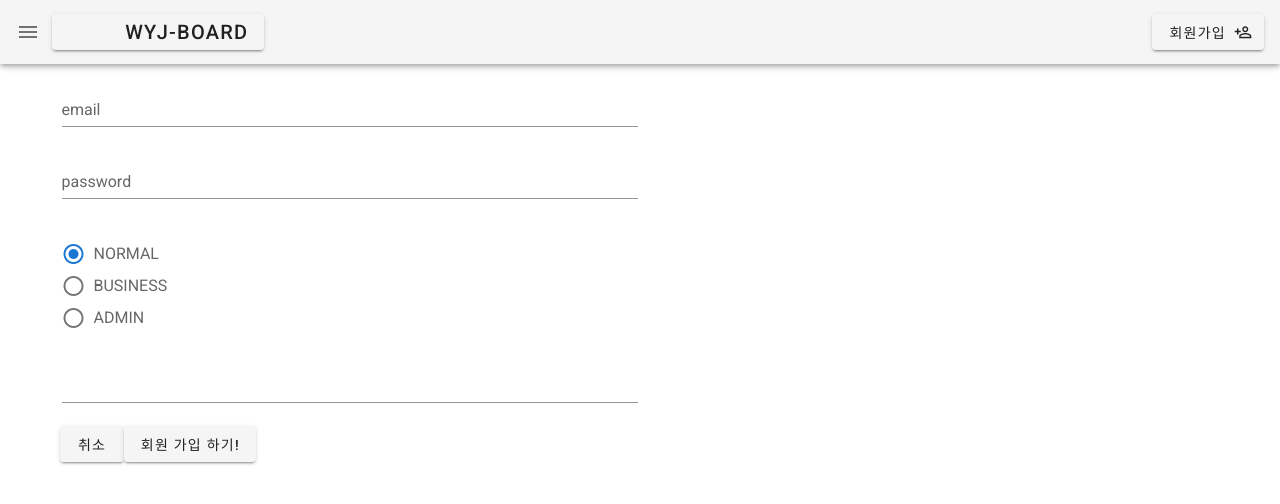
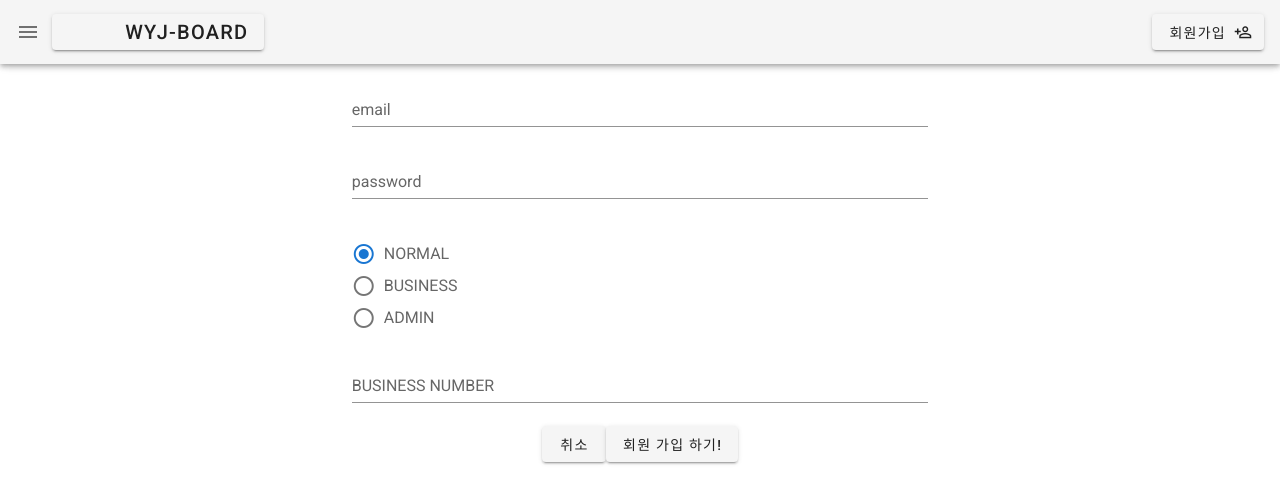
Before and after one commit to YeoulCho/wyj-front, a Vue app: page /member-sign-up in a window 1280 px wide. Shown: the top 504 px of the page. Built offline with nearby package versions, Linux system fonts and the light colour scheme.

Commit message:
feat: [김원기] 사업자회원 가입시 사업자 번호 추가 전송 [VUE-MEMBER-SIGNUP-2]

```diff
--- a/src/App.vue
+++ b/src/App.vue
@@ -2,7 +2,7 @@
     <v-app>
         <navigation-menu-page/>
         <v-main>
-            <router-view/>
+            <router-view align="center"/>
         </v-main>
     </v-app>
 </template>
--- a/src/views/member/MemberSignUp.vue
+++ b/src/views/member/MemberSignUp.vue
@@ -20,7 +20,8 @@
                     </v-radio-group>
                 </tr>
                 <tr>
-                    <v-text-field></v-text-field>
+                    <v-text-field v-model="businessNumber" label="BUSINESS NUMBER" placeholder="숫자 10자리"
+                                  :rules="[rules.businessNumber10DigitRule, rules.businessNumberDigitRule]"></v-text-field>
                 </tr>
             </table>
         </form>
@@ -40,14 +41,19 @@ export default {
             email: "",
             password: "",
             role: "NORMAL",
+            businessNumber: "",
+            rules: {
+                businessNumber10DigitRule: (value) => value.length === 10 || "Please enter a 10-digit number",
+                businessNumberDigitRule: (value) => Number(value) || "Please enter a 10-digit number"
 
+            }
         }
     },
     methods: {
         async submit() {
-            const {email, password, role} = this
+            const {email, password, role, businessNumber} = this
 
-            await this.requestMemberSignUp({email, password, role})
+            await this.requestMemberSignUp({email, password, role, businessNumber})
         },
         ...mapActions(memberModule, ['requestMemberSignUp'])
     }
```
